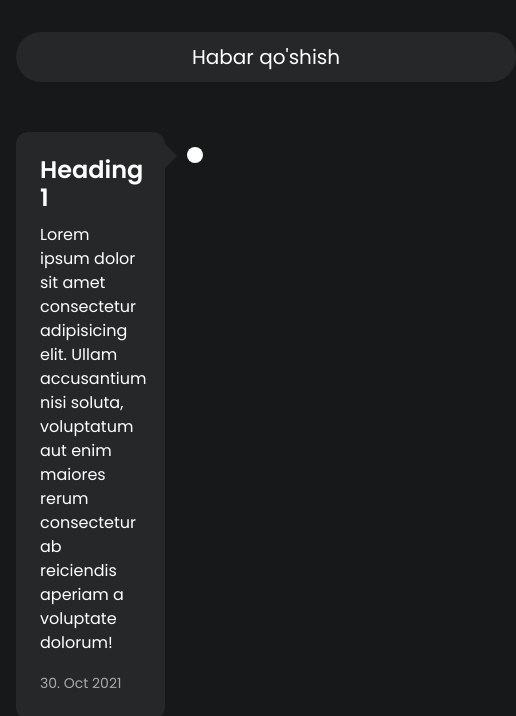
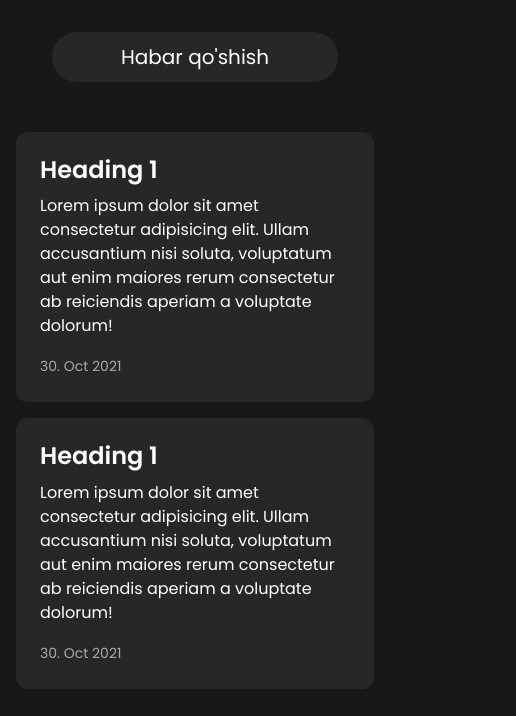
Before and after one commit to narzikulov1/Timeline-Design, a plain HTML site: page index.html in a window 390 px wide. Shown: the part 86-802 px from the top of the page, 516 px wide, since content can reach past the window. Drawn offline with Linux system fonts and the light colour scheme.

Commit message:
media is complete

```diff
--- a/main.css
+++ b/main.css
@@ -13,7 +13,7 @@
 }
 
 body {
-    background: var(--dark-1)!important ;
+    background: var(--dark-1) !important;
 }
 
 .timeline-container {
@@ -23,7 +23,7 @@ body {
     margin: 48px auto;
 }
 
-.timeline__create{
+.timeline__create {
     background-color: var(--dars-2);
     color: var(--ligt);
     width: 500px;
@@ -57,7 +57,7 @@ body {
     border-radius: 12px;
     background: var(--dars-2);
     color: var(--ligt);
-    max-width: calc(50% - 30px)!important;
+    max-width: calc(50% - 30px) !important;
     position: relative;
 }
 
@@ -98,7 +98,7 @@ body {
     color: var(--grey);
 }
 
-.timeline-card .timeline-dot{
+.timeline-card .timeline-dot {
     position: absolute;
     top: 15px;
     width: 16px;
@@ -107,12 +107,14 @@ body {
     background: var(--ligt);
 }
 
-.timeline-card:nth-child(even) .timeline-dot{
+.timeline-card:nth-child(even) .timeline-dot {
     left: calc(100% + 22px);
 }
-.timeline-card:nth-child(odd) .timeline-dot{
+
+.timeline-card:nth-child(odd) .timeline-dot {
     right: calc(100% + 22px);
 }
+
 .timeline-line {
     position: absolute;
     top: 15px;
@@ -124,29 +126,31 @@ body {
 }
 
 /* Modal */
-.modal-content{
-    background-color: var(--dars-2)!important;
-    color: var(--ligt)!important;
+.modal-content {
+    background-color: var(--dars-2) !important;
+    color: var(--ligt) !important;
 }
 
-.modal-body label{
+.modal-body label {
     display: block;
     margin-top: 10px;
 }
 
-.modal-body input, .modal-body textarea{
+.modal-body input,
+.modal-body textarea {
     width: 100%;
     padding: 5px;
     border-radius: 5px;
     border: none;
     outline: none;
 }
-.modal-body textarea{
+
+.modal-body textarea {
     height: 100px;
 }
 
-.btn-close{
-    --bs-btn-close-color: var(--ligt)!important;
+.btn-close {
+    --bs-btn-close-color: var(--ligt) !important;
 }
 
 
@@ -155,4 +159,48 @@ body {
         left: 12px;
     }
 
+    .timeline__create{
+        width: 80%;
+    }
+
+    .timeline-card:nth-child(odd) {
+        align-self: flex-start;
+        width: 100%;
+    }
+
+
+    .timeline-wrapper {
+        padding-left: 42px;
+
+    }
+
+    .timeline-card:nth-child(even) .timeline-dot {
+        right: calc(100% + 22px);
+        left: unset;
+    }
+
+    .timeline-card:nth-child(even)::before {
+        right: 100%;
+        left: unset;
+        border-color: transparent var(--dars-2) transparent transparent;
+    }
+
+    .timeline-card {
+        max-width: 100% !important;
+    }
 }
+
+@media screen and (max-width:420px) {
+
+    .timeline-line,
+    .timeline-card .timeline-dot,
+    .timeline-card::before {
+        display: none;
+    }
+
+    .timeline-wrapper {
+        padding-left: 0;
+
+    }
+
+}
```
